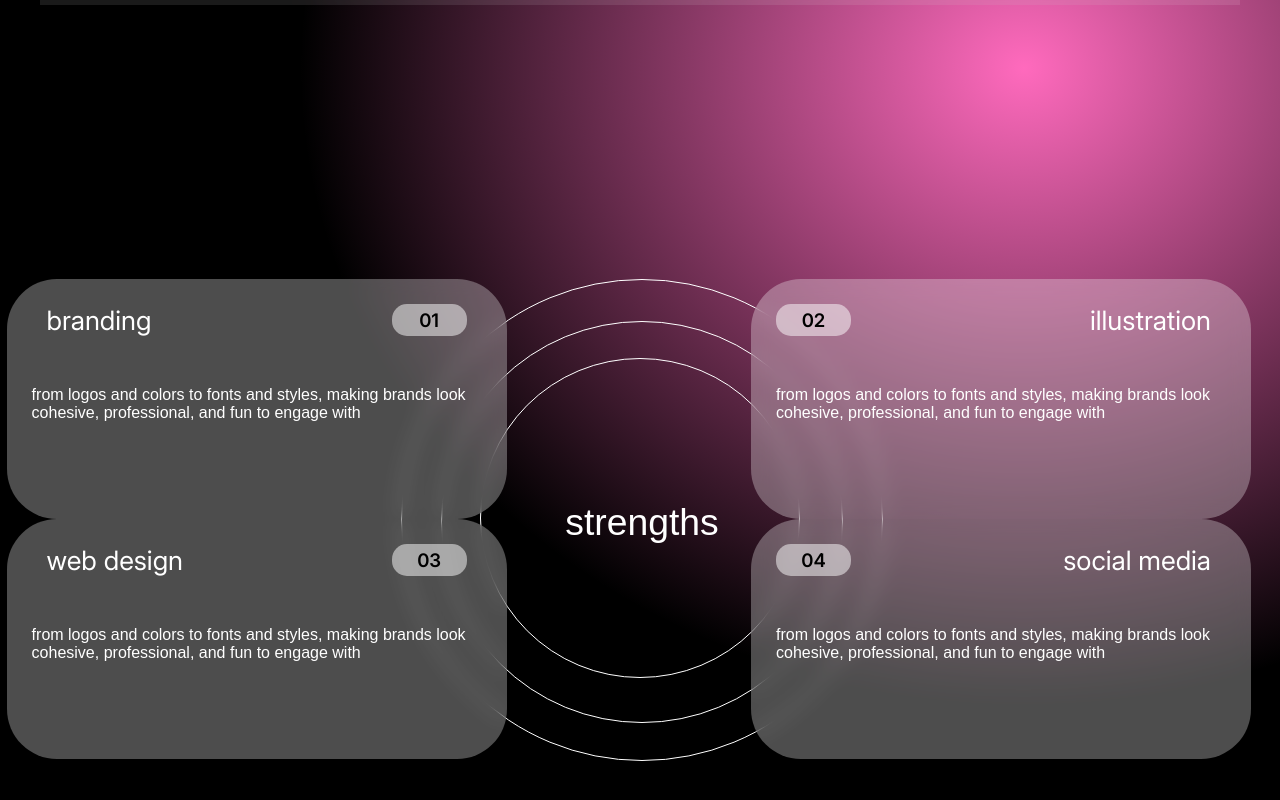
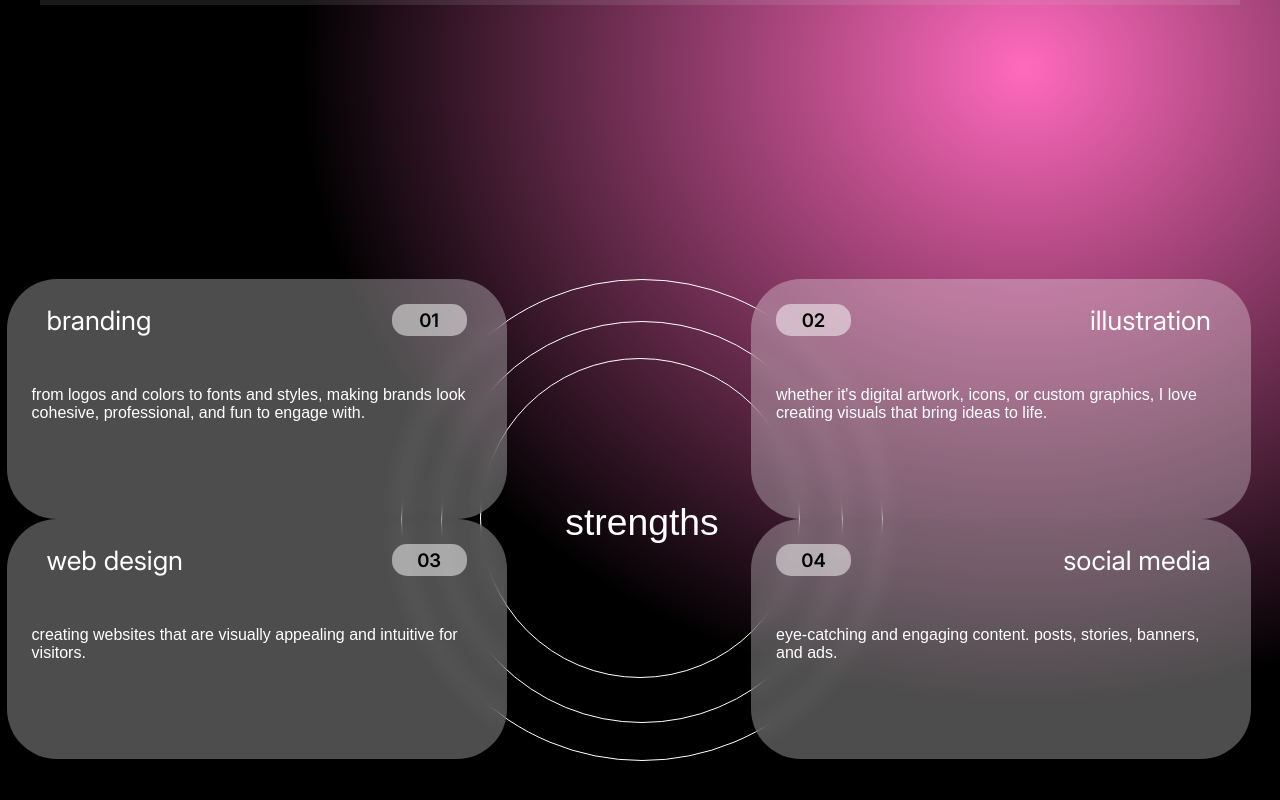
Before and after one commit to HEART5KEY/Portfolio, a React (Vite) app in the folder portifolio/: page /Portfolio in a window 1280 px wide. Shown: the part 832-1632 px from the top of the page. Built offline with nearby package versions, Linux system fonts and the light colour scheme.

Commit message:
texts correction

```diff
--- a/portifolio/src/App.jsx
+++ b/portifolio/src/App.jsx
@@ -30,10 +30,10 @@ function App() {
       </div>
       <div className='strengths section'>
         <div className='circles'>
-          <StrengthCard id="01" title="branding" description="from logos and colors to fonts and styles, making brands look cohesive, professional, and fun to engage with" />
-          <StrengthCard id="02" title="illustration" description="from logos and colors to fonts and styles, making brands look cohesive, professional, and fun to engage with" />
-          <StrengthCard id="03" title="web design" description="from logos and colors to fonts and styles, making brands look cohesive, professional, and fun to engage with" />
-          <StrengthCard id="04" title="social media" description="from logos and colors to fonts and styles, making brands look cohesive, professional, and fun to engage with" />
+          <StrengthCard id="01" title="branding" description="from logos and colors to fonts and styles, making brands look cohesive, professional, and fun to engage with." />
+          <StrengthCard id="02" title="illustration" description="whether it's digital artwork, icons, or custom graphics, I love creating visuals that bring ideas to life." />
+          <StrengthCard id="03" title="web design" description="creating websites that are visually appealing and intuitive for visitors." />
+          <StrengthCard id="04" title="social media" description="eye-catching and engaging content. posts, stories, banners, and ads." />
         </div>
       </div>
     </>
```
